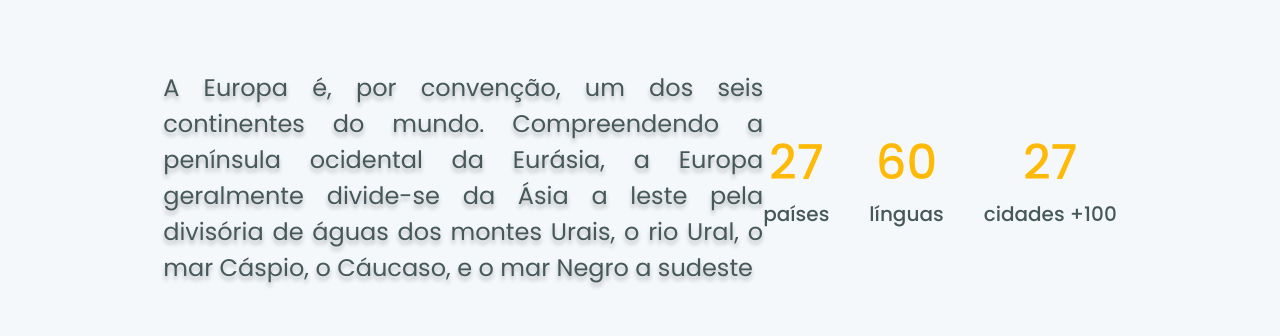
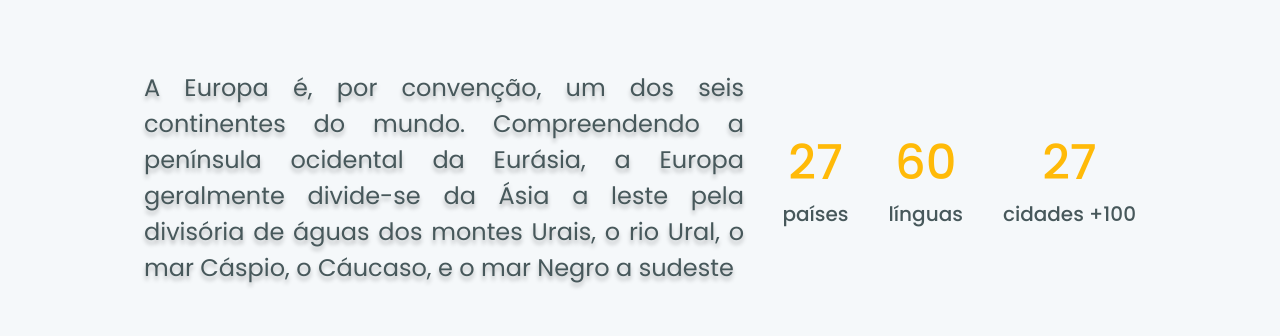
Before and after one commit to marcos-hein/world-trip, a Next.js app: page /continent/europa in a window 1280 px wide. Shown: the part 606-942 px from the top of the page. Built offline with nearby package versions, Linux system fonts and the light colour scheme; data requests are answered from the project's data file.

Commit message:
Adjusting styles

```diff
--- a/src/components/Cities/index.tsx
+++ b/src/components/Cities/index.tsx
@@ -17,7 +17,7 @@ export function Cities({ cities }: CitiesProps): JSX.Element {
       <Heading fontWeight="medium" fontSize={{ base: "24px", lg: "36px" }}>
         Cidades +100
       </Heading>
-      <Wrap spacing={{ base: 4, lg: 12 }} mt="12" justify={{ base: "center", md: "inherit" }}>
+      <Wrap spacing={{ base: 4, lg: 12 }} mt="12" justify={{ base: "center", lg: "inherit" }}>
         {cities.map(city => (
           <CityCard key={city.name} city={city} />
         ))}
--- a/src/pages/continent/[slug].tsx
+++ b/src/pages/continent/[slug].tsx
@@ -34,7 +34,7 @@ export default function Continent({ name, bannerUrl, info, cities }: ContinentPr
         <Flex
           direction={{ base: "column", lg: "row" }}
           align="center"
-          justifyContent="center"
+          justifyContent="space-between"
           px={{ base: 4, lg: 36 }}
         >
           <Text
```
